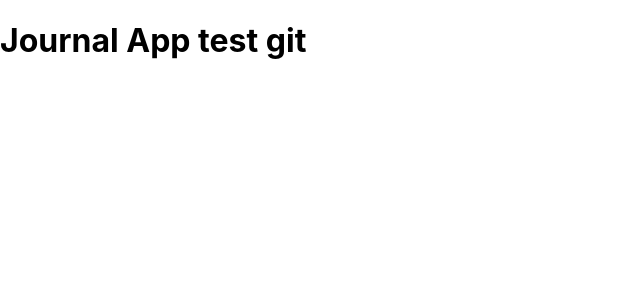
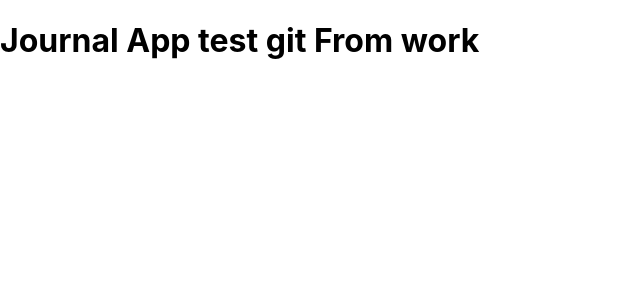
Before and after one commit to LuisAngelN55/journalapp, a React (Vite) app: page / in a window 1280 px wide. Shown: the top 300 px of the page, without its empty margins (0-640 px from the left). Built offline with nearby package versions, Linux system fonts and the light colour scheme.

Commit message:
"Ejemplo para push desde work"

```diff
--- a/src/JournalApp.jsx
+++ b/src/JournalApp.jsx
@@ -3,7 +3,7 @@ import React from 'react'
 export const JournalApp = () => {
   return (
     <>
-        <h1>Journal App test git</h1>
+        <h1>Journal App test git From work</h1>
     </>
   )
 }
```
